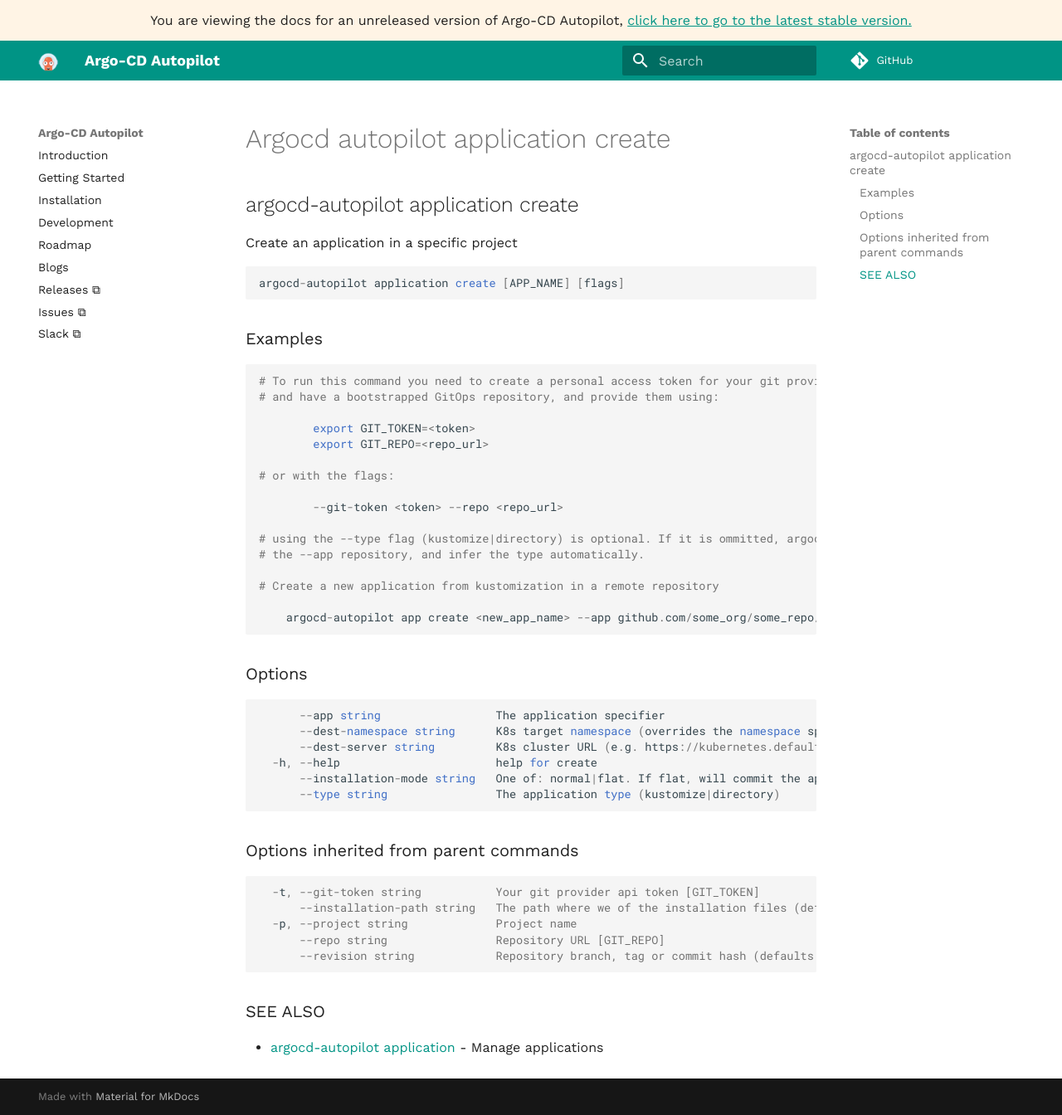
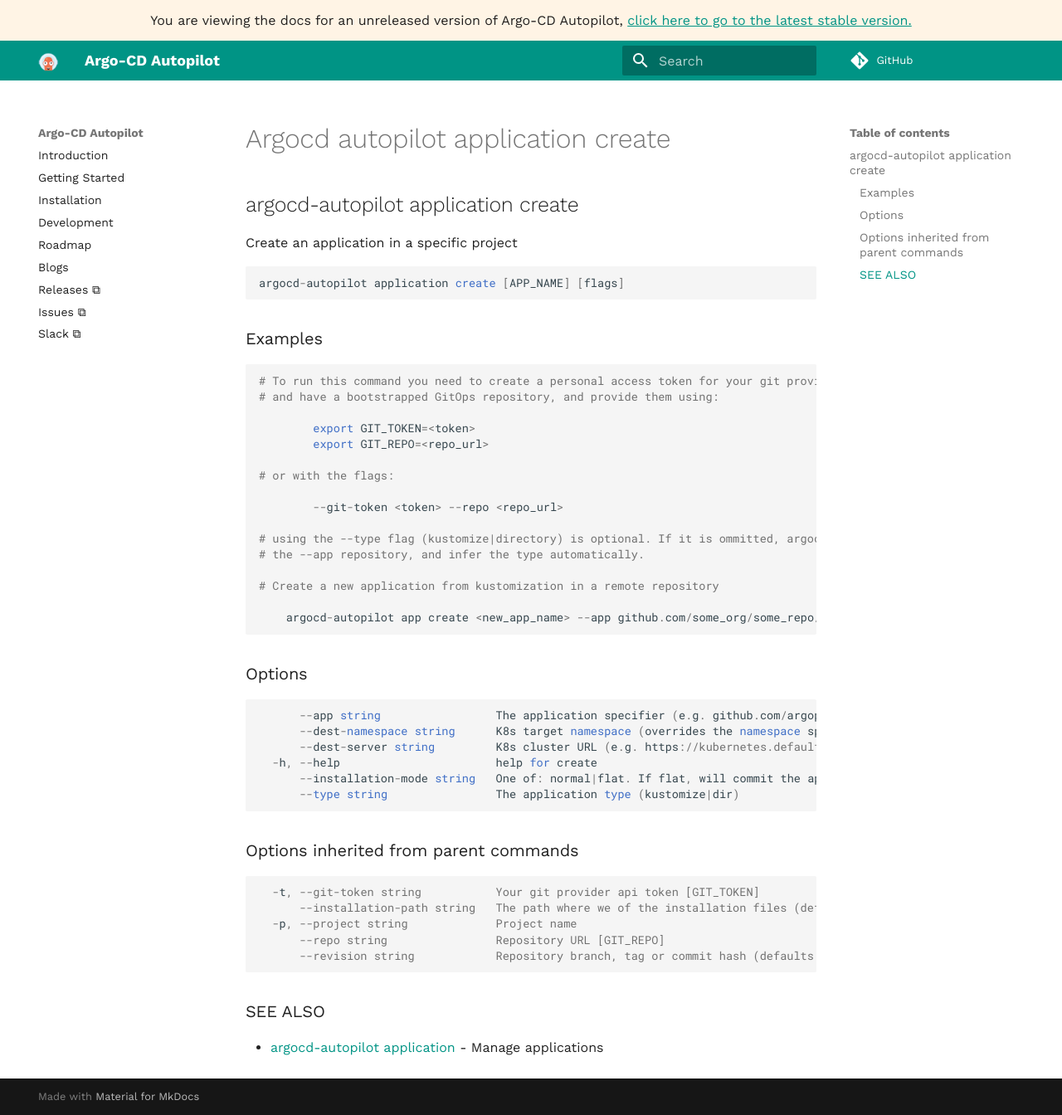
Before and after one commit to argoproj-labs/argocd-autopilot, an MkDocs documentation site: the page built from docs/commands/argocd-autopilot_application_create.md, in a window 1280 px wide and 1344 px high. Shown: the whole window at 83% size. Built offline with MkDocs 1.6.1 and Material for MkDocs 9.7.7, drawn with Linux system fonts in a browser that asks for light colours; comment, search, counter and statistics services are not loaded.

Commit message:
fixed generated docs

````diff
--- a/docs/commands/argocd-autopilot_application_create.md
+++ b/docs/commands/argocd-autopilot_application_create.md
@@ -32,12 +32,12 @@ argocd-autopilot application create [APP_NAME] [flags]
 ### Options
 
 ```
-      --app string                 The application specifier
+      --app string                 The application specifier (e.g. github.com/argoproj/argo-workflows/manifests/cluster-install/?ref=v3.0.3)
       --dest-namespace string      K8s target namespace (overrides the namespace specified in the kustomization.yaml)
       --dest-server string         K8s cluster URL (e.g. https://kubernetes.default.svc) (default "https://kubernetes.default.svc")
   -h, --help                       help for create
       --installation-mode string   One of: normal|flat. If flat, will commit the application manifests (after running kustomize build), otherwise will commit the kustomization.yaml (default "normal")
-      --type string                The application type (kustomize|directory)
+      --type string                The application type (kustomize|dir)
 ```
 
 ### Options inherited from parent commands
````
